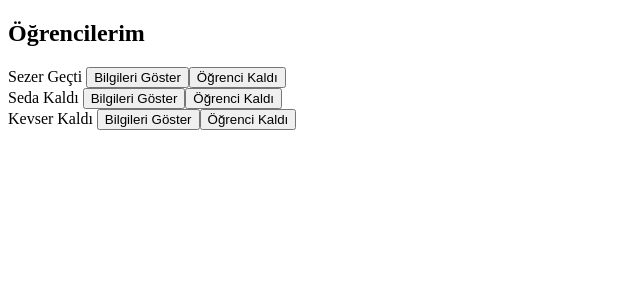
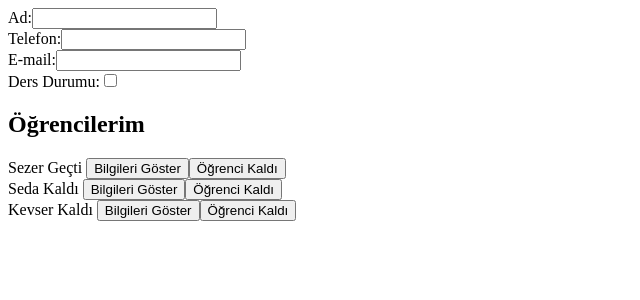
Before and after one commit to Sezer5/firstproject, a Vue app: page / in a window 1280 px wide. Shown: the top 300 px of the page, without its empty margins (0-640 px from the left). Built offline with nearby package versions, Linux system fonts and the light colour scheme.

Commit message:
csslerden önceki

```diff
--- a/src/App.vue
+++ b/src/App.vue
@@ -1,5 +1,6 @@
 <template>
   <div>
+      <StudentForm />
       <h2>Öğrencilerim</h2>
 
       <Student v-for="student in students" :key="student.id" :id="student.id" :name="student.name" :phone="student.phone" :email="student.email" :isPassed="student.isPassed"
@@ -11,10 +12,11 @@
 </template>
 
 <script>
-import Student from './components/Student.vue';
+import Student from './components/Student.vue'
+import StudentForm from './components/StudentForm.vue'
 export default {
   name: 'App',
-  components:{Student},
+  components:{Student,StudentForm},
   data(){
     return{
       students:[
--- /dev/null
+++ b/src/components/StudentForm.vue
@@ -0,0 +1,41 @@
+<template>
+  <div>
+      <form>
+            <div>
+                <label>Ad:</label>
+                <input type="text">
+            </div>
+            <div>
+                <label>Telefon:</label>
+                <input type="tel">
+            </div>
+            <div>
+                <label>E-mail:</label>
+                <input type="email">
+            </div>
+            <div>
+                <label>Ders Durumu:</label>
+                <input type="checkbox">
+            </div>
+      </form>
+
+  </div>
+</template>
+
+
+<script>
+
+export default {
+  name: 'student-form',
+
+  data(){
+    return{
+
+    }
+  },
+  methods:{
+
+  }
+
+}
+</script>
```
